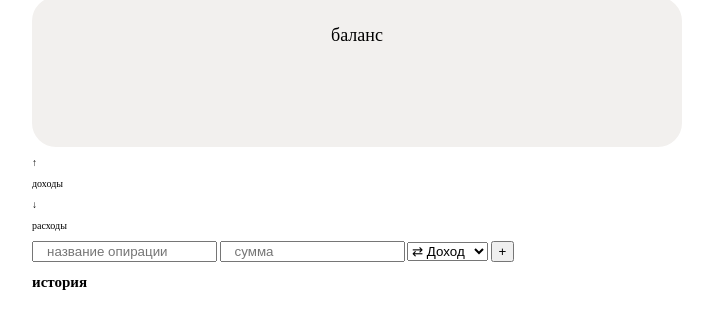
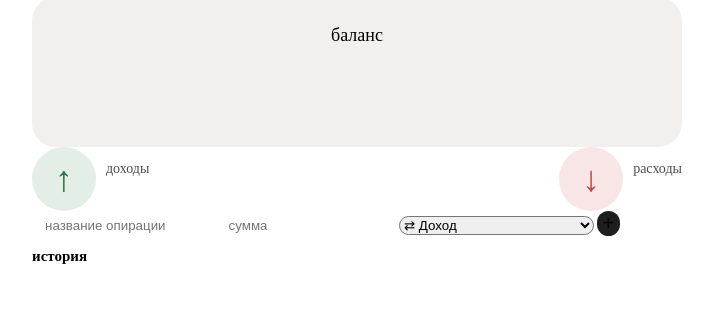
Before and after one commit to Abdurrahman0167/expense-tracker-, a plain HTML site: page index.html in a window 1280 px wide. Shown: the part 83-412 px from the top of the page, without its empty margins (283-996 px from the left). Drawn offline with nearby package versions, Linux system fonts and the light colour scheme; a web font is replaced by a local one.

Commit message:
стилизовать полностью section.stat-summary и form.transaction-form

```diff
--- a/css/style.css
+++ b/css/style.css
@@ -66,3 +66,105 @@ html {
     font-size: var(--balance-font-size);
     text-align: center;
 }
+
+
+.stat__flex {
+    display: flex;
+    justify-content: space-between;
+}
+
+.stat-item {
+    display: flex;
+    gap: 1rem;
+}
+
+.stat-item__icon {
+    width: 64px;
+    height: 64px;
+    border-radius: 50%;
+    display: flex;
+    justify-content: center;
+    align-items: center;
+    font-size: var(--balance-font-size);
+}
+
+.stat-item__icon_dir_up {
+    background: var(--color-income-bg);
+    color: var(--color-income);
+
+}
+
+.stat-item__icon_dir_down {
+    background: var(--color-expense-bg);
+    color: var(--color-expense);
+}
+
+.stat-item__label {
+    font-size: var(--main-font-size);
+    opacity: 0.7;
+}
+
+input {
+    border: none;
+}
+
+input,
+select,
+button:focus {
+    outline: none;
+}
+
+.transition-container_flex {
+    display: flex;
+    gap: 2rem;
+}
+
+.transition-container__summ,
+.transition-container__name {
+    padding: 1.6rem 0 1.6rem 1rem;
+    border: 1px solid var(--text-color);
+    display: flex;
+    align-items: center;
+    font-size: 1.6rem;
+    border-radius: var(--main-radius);
+    gap: 15px;
+}
+
+.transition-container__name{
+    min-width: 380px;
+}
+
+.transaction-img {
+    width: 16px;
+    height: 16px;
+}
+
+.transition-container__summ {
+    flex: 1 1 300px;
+}
+
+.transition-rub {
+    margin: 0;
+}
+
+.transition-form__select {
+    flex: 1 0 50px;
+    width: 100%;
+    max-width: 30%;
+    min-width: 80px;
+    border-radius: var(--main-radius);
+}
+
+.transition-form__submit {
+    flex: 0 0 50px;
+    border-radius: var(--main-radius);
+    background: var(--text-color);
+    font-size: 2rem;
+    border: none;
+}
+
+.sumbmit-text {
+    line-height: 0;
+    color: var(--bg-main);
+    cursor: pointer;
+}
```
